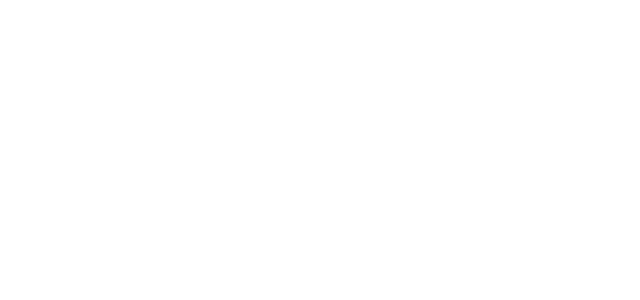
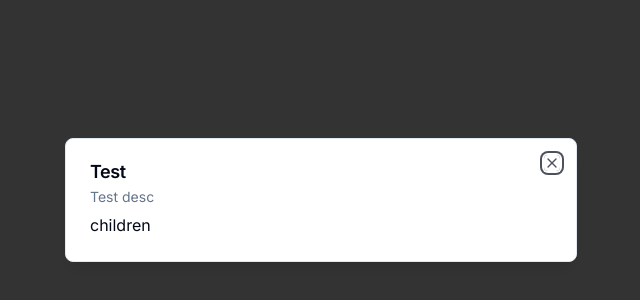
Before and after one commit to Roshanchau/e-commerce_admin, a Next.js app: page / in a window 1280 px wide. Shown: the part 200-500 px from the top of the page, without its empty margins (319-959 px from the left). Built offline with nearby package versions, Linux system fonts and the light colour scheme.

Commit message:
shadcn dialog ui integration.

```diff
--- a/app/(root)/page.tsx
+++ b/app/(root)/page.tsx
@@ -1,10 +1,18 @@
-import { Button } from "@/components/ui/button";
-import { UserButton } from "@clerk/nextjs";
+"use client"
+
+import { Modal } from "@/components/ui/modal";
 
 const SetupPage=()=>{
   return (
     <div className="p-4">
-      <UserButton afterSignOutUrl="/"/>
+      <Modal
+        title="Test"
+        description="Test desc"
+        isOpen
+        onClose={()=>{}}
+      >
+        children
+      </Modal>
     </div>
   );
 }
--- /dev/null
+++ b/components/ui/dialog.tsx
@@ -0,0 +1,122 @@
+"use client"
+
+import * as React from "react"
+import * as DialogPrimitive from "@radix-ui/react-dialog"
+import { X } from "lucide-react"
+
+import { cn } from "@/lib/utils"
+
+const Dialog = DialogPrimitive.Root
+
+const DialogTrigger = DialogPrimitive.Trigger
+
+const DialogPortal = DialogPrimitive.Portal
+
+const DialogClose = DialogPrimitive.Close
+
+const DialogOverlay = React.forwardRef<
+  React.ElementRef<typeof DialogPrimitive.Overlay>,
+  React.ComponentPropsWithoutRef<typeof DialogPrimitive.Overlay>
+>(({ className, ...props }, ref) => (
+  <DialogPrimitive.Overlay
+    ref={ref}
+    className={cn(
+      "fixed inset-0 z-50 bg-black/80  data-[state=open]:animate-in data-[state=closed]:animate-out data-[state=closed]:fade-out-0 data-[state=open]:fade-in-0",
+      className
+    )}
+    {...props}
+  />
+))
+DialogOverlay.displayName = DialogPrimitive.Overlay.displayName
+
+const DialogContent = React.forwardRef<
+  React.ElementRef<typeof DialogPrimitive.Content>,
+  React.ComponentPropsWithoutRef<typeof DialogPrimitive.Content>
+>(({ className, children, ...props }, ref) => (
+  <DialogPortal>
+    <DialogOverlay />
+    <DialogPrimitive.Content
+      ref={ref}
+      className={cn(
+        "fixed left-[50%] top-[50%] z-50 grid w-full max-w-lg translate-x-[-50%] translate-y-[-50%] gap-4 border bg-background p-6 shadow-lg duration-200 data-[state=open]:animate-in data-[state=closed]:animate-out data-[state=closed]:fade-out-0 data-[state=open]:fade-in-0 data-[state=closed]:zoom-out-95 data-[state=open]:zoom-in-95 data-[state=closed]:slide-out-to-left-1/2 data-[state=closed]:slide-out-to-top-[48%] data-[state=open]:slide-in-from-left-1/2 data-[state=open]:slide-in-from-top-[48%] sm:rounded-lg",
+        className
+      )}
+      {...props}
+    >
+      {children}
+      <DialogPrimitive.Close className="absolute right-4 top-4 rounded-sm opacity-70 ring-offset-background transition-opacity hover:opacity-100 focus:outline-none focus:ring-2 focus:ring-ring focus:ring-offset-2 disabled:pointer-events-none data-[state=open]:bg-accent data-[state=open]:text-muted-foreground">
+        <X className="h-4 w-4" />
+        <span className="sr-only">Close</span>
+      </DialogPrimitive.Close>
+    </DialogPrimitive.Content>
+  </DialogPortal>
+))
+DialogContent.displayName = DialogPrimitive.Content.displayName
+
+const DialogHeader = ({
+  className,
+  ...props
+}: React.HTMLAttributes<HTMLDivElement>) => (
+  <div
+    className={cn(
+      "flex flex-col space-y-1.5 text-center sm:text-left",
+      className
+    )}
+    {...props}
+  />
+)
+DialogHeader.displayName = "DialogHeader"
+
+const DialogFooter = ({
+  className,
+  ...props
+}: React.HTMLAttributes<HTMLDivElement>) => (
+  <div
+    className={cn(
+      "flex flex-col-reverse sm:flex-row sm:justify-end sm:space-x-2",
+      className
+    )}
+    {...props}
+  />
+)
+DialogFooter.displayName = "DialogFooter"
+
+const DialogTitle = React.forwardRef<
+  React.ElementRef<typeof DialogPrimitive.Title>,
+  React.ComponentPropsWithoutRef<typeof DialogPrimitive.Title>
+>(({ className, ...props }, ref) => (
+  <DialogPrimitive.Title
+    ref={ref}
+    className={cn(
+      "text-lg font-semibold leading-none tracking-tight",
+      className
+    )}
+    {...props}
+  />
+))
+DialogTitle.displayName = DialogPrimitive.Title.displayName
+
+const DialogDescription = React.forwardRef<
+  React.ElementRef<typeof DialogPrimitive.Description>,
+  React.ComponentPropsWithoutRef<typeof DialogPrimitive.Description>
+>(({ className, ...props }, ref) => (
+  <DialogPrimitive.Description
+    ref={ref}
+    className={cn("text-sm text-muted-foreground", className)}
+    {...props}
+  />
+))
+DialogDescription.displayName = DialogPrimitive.Description.displayName
+
+export {
+  Dialog,
+  DialogPortal,
+  DialogOverlay,
+  DialogClose,
+  DialogTrigger,
+  DialogContent,
+  DialogHeader,
+  DialogFooter,
+  DialogTitle,
+  DialogDescription,
+}
--- /dev/null
+++ b/components/ui/modal.tsx
@@ -0,0 +1,46 @@
+"use client"
+
+import {
+    Dialog,
+    DialogContent,
+    DialogDescription,
+    DialogHeader,
+    DialogTitle } from "@/components/ui/dialog";
+
+
+interface ModalProps {
+    title: string;
+    description: string;
+    isOpen: boolean;
+    onClose: () => void;
+    children: React.ReactNode;
+};
+
+export const Modal: React.FC<ModalProps> = ({
+    title,
+    description,
+    isOpen,
+    onClose,
+    children,
+}) => {
+    const onChange=(open:boolean)=>{
+        if(!open){
+            onClose();
+        }
+    }
+    return (
+        <Dialog open={isOpen} onOpenChange={onChange}>
+            <DialogContent>
+                <DialogHeader>
+                    <DialogTitle>{title}</DialogTitle>
+                    <DialogDescription>
+                        {description}
+                    </DialogDescription>
+                    <div>
+                        {children}
+                    </div>
+                </DialogHeader>
+            </DialogContent>
+        </Dialog>
+    );
+}
--- a/package.json
+++ b/package.json
@@ -10,6 +10,7 @@
   },
   "dependencies": {
     "@clerk/nextjs": "^4.29.7",
+    "@radix-ui/react-dialog": "^1.0.5",
     "@radix-ui/react-slot": "^1.0.2",
     "class-variance-authority": "^0.7.0",
     "clsx": "^2.1.0",
```
Also changed, not shown: 1 other file (tests, documents, lock files or other folders).
